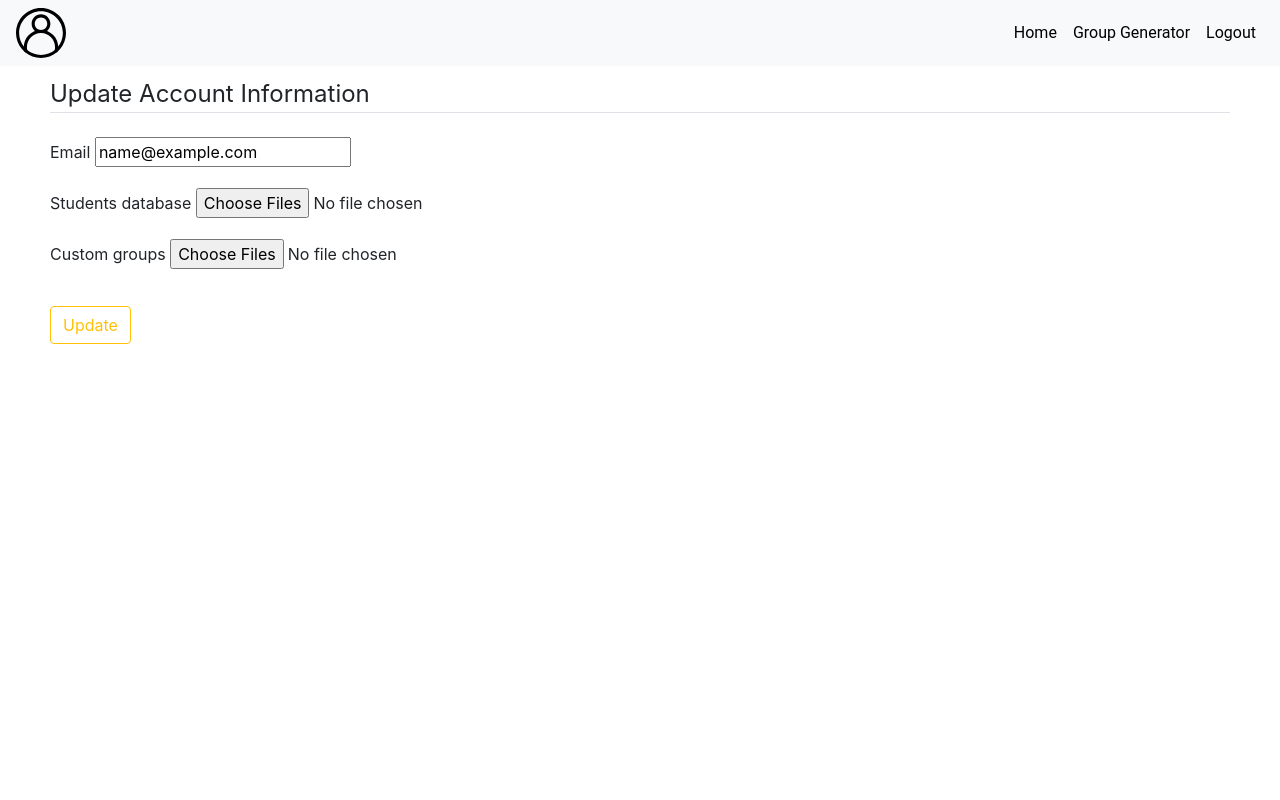
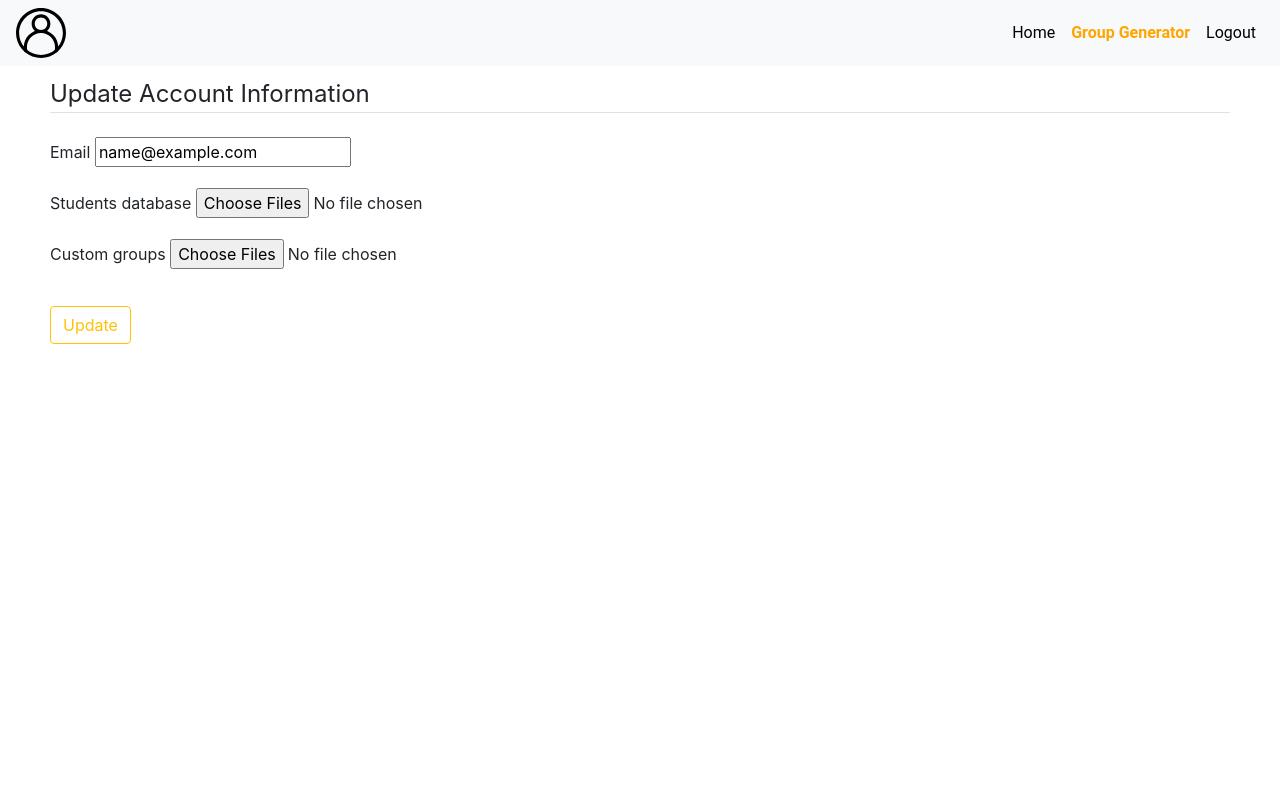
Before and after one commit to stevenoh2003/Grouper, a Flask app: page /account in a window 1280 px wide. Run offline with Flask 2, Linux system fonts and the light colour scheme; the visitor is signed in with stand-in values (Sample User, id 1); some libraries are stand-ins or nearby versions.

Commit message:
configured page overflow and button padding

```diff
--- a/app/templates/base.html
+++ b/app/templates/base.html
@@ -16,10 +16,15 @@
         {% endif %}
 
         <style>
-            #grouperp, html{
+            #grouperp, body, html{
                 height: 100%;
-                width: 100%;
                 overflow: auto;
+                min-height: 100%;
+                display: block;
+                position: absolute;
+                bottom:0;
+                z-index: 1000;
+                position:relative;
             }
             .black{
                 color: black;
@@ -93,6 +98,10 @@
                 font-family: 'Roboto', sans-serif;
                 font-weight: bold;
             }
+            .b{
+                margin-bottom: 50px;
+            }
+
         </style>
     </head>
 
@@ -103,7 +112,7 @@
                 <ul class="navbar-nav ml-auto">
                     <a class="nav-item nav-link black" href="{{url_for('home')}}">Home</a>
                     {% if current_user.is_authenticated %}
-                        <a class="nav-item nav-link black" href="{{url_for('grouper')}}">Group Generator</a>
+                        <a class="nav-item nav-link imp" href="{{url_for('grouper')}}">Group Generator</a>
                         <a class="nav-item nav-link black" href="{{url_for('logout')}}">Logout</a>
                     {% else %}
                         <a class="nav-item nav-link black" href="{{url_for('login')}}">Log in</a>
```
Also changed, not shown: app/templates/grouper.html (+5 -3 lines).
